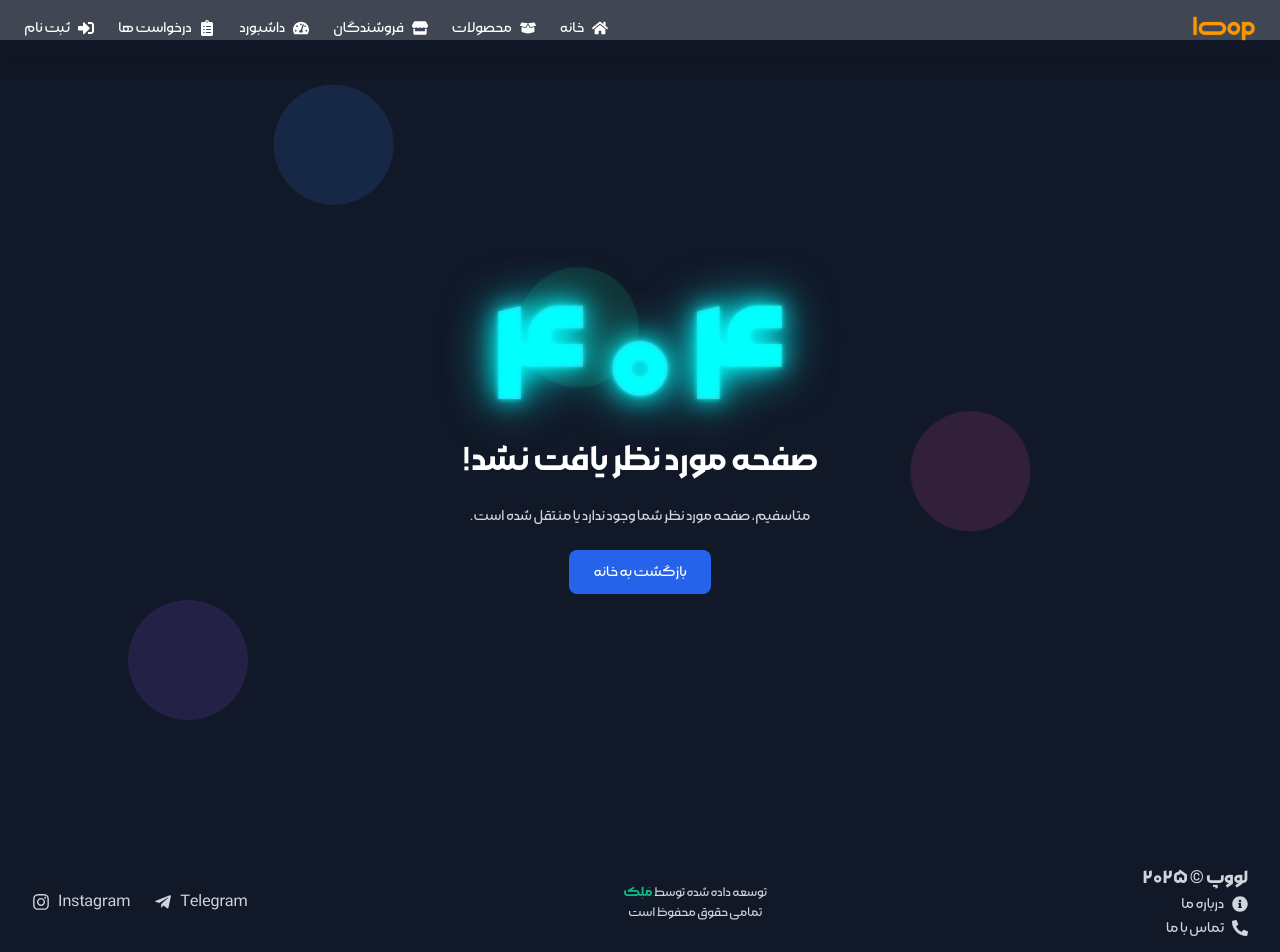
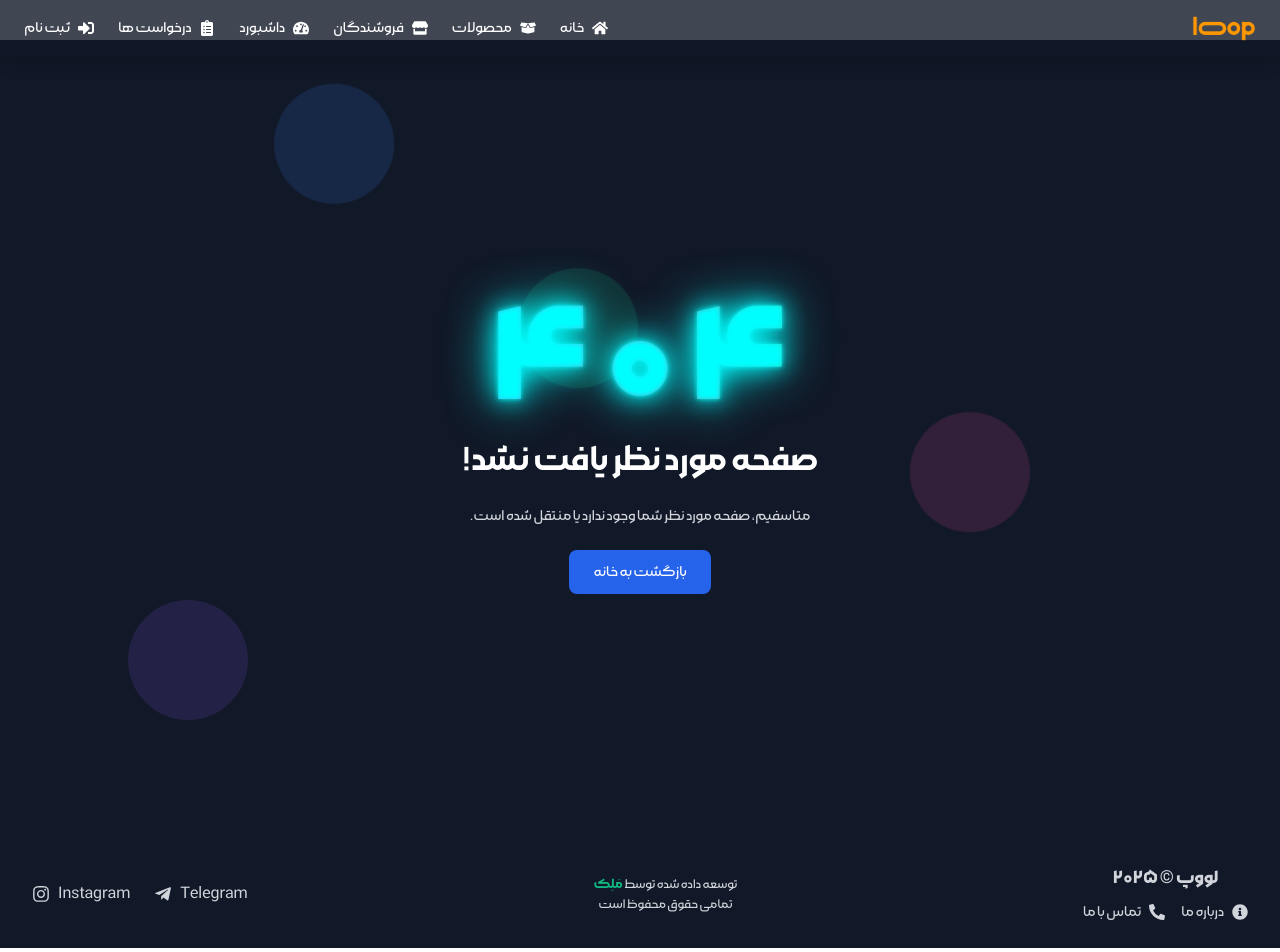
Before and after one commit to mohammadmalekzadeh/loop-ui, a React (Create React App) app: page /404 in a window 1280 px wide. Shown: the top 952 px of the page. Built offline with nearby package versions, Linux system fonts and the light colour scheme; no server answers.

Commit message:
update footer

```diff
--- a/src/components/layout/Footer.js
+++ b/src/components/layout/Footer.js
@@ -8,10 +8,15 @@ export default function Footer() {
 
       {/* Left Section */}
       <div className="text-center md:text-left mb-4 md:mb-0 right-farsi items-center justify-center">
-        {/* <p className="font-bold text-lg">LOOP © 2025</p> */}
-        <p className="font-bold text-lg">لووپ © ۲۰۲۵</p>
-        <Link to="/about-us" className="hover:text-blue-400 flex items-center gap-2 right-farsi"><FaInfoCircle /> درباره ما</Link>
-        <Link to="/contact-us" className="hover:text-blue-400 flex items-center gap-2 right-farsi"><FaPhoneAlt /> تماس با ما</Link>
+        <p className="font-bold text-lg items-center justify-center flex">لووپ © ۲۰۲۵</p>
+        <div className="flex items-center gap-4 justify-center md:justify-start mt-2">
+          <Link to="/about-us" className="hover:text-blue-400 flex items-center gap-2 right-farsi">
+            <FaInfoCircle /> درباره ما
+          </Link>
+          <Link to="/contact-us" className="hover:text-blue-400 flex items-center gap-2 right-farsi">
+            <FaPhoneAlt /> تماس با ما
+          </Link>
+        </div>
       </div>
 
       {/* Middle Section */}
--- a/src/pages/about/About.js
+++ b/src/pages/about/About.js
@@ -14,6 +14,11 @@ export default function About() {
 
       {/* White transparent card */}
       <div className="relative max-w-2xl text-center bg-white bg-opacity-70 p-10 rounded-2xl shadow-2xl">
+        <img
+          src="/icon/favicon.png"
+          alt="LOOP Logo"
+          className="w-36 md:w-32 lg:w-48 mx-auto mb-6"
+        />
         <h1 className="text-4xl font-bold mb-6 text-gray-800 right-farsi">درباره ما</h1>
 
         {/* Welcome line */}
--- a/src/pages/home/Home.js
+++ b/src/pages/home/Home.js
@@ -33,7 +33,7 @@ export default function Home() {
           <img
             src="/icon/favicon.png"
             alt="LOOP Logo"
-            className="w-48 md:w-56 lg:w-64 rounded-2xl mx-auto"
+            className="w-48 md:w-56 lg:w-64 mx-auto"
           />
 
           {/* Newest Products */}
```
